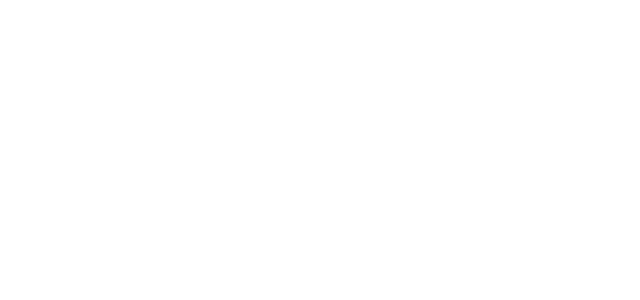
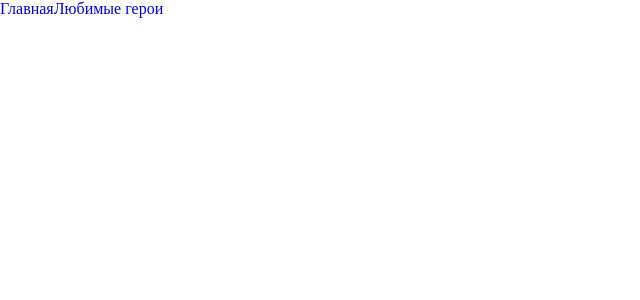
Before and after one commit to hoka-hoka/Crypton.test, a Vue app: page / in a window 1280 px wide. Shown: the top 300 px of the page, without its empty margins (0-640 px from the left). Built offline with nearby package versions, Linux system fonts and the light colour scheme; the HTML template or start-up script is replaced by a standard one.

Commit message:
added navigation

```diff
--- a/package.json
+++ b/package.json
@@ -36,6 +36,7 @@
     "pug": "^3.0.2",
     "pug-plain-loader": "^1.1.0",
     "raw-loader": "^4.0.2",
+    "react-router-dom": "^5.2.0",
     "sass-loader": "^8.0.2",
     "stylelint": "^13.12.0",
     "stylelint-config-airbnb": "0.0.0",
--- /dev/null
+++ b/src/components/Favorites/index.jsx
@@ -0,0 +1,8 @@
+import React, { useState } from 'react';
+
+const Favorites = ({}) => {
+  const [state, setState] = useState();
+  return <></>;
+};
+
+export default Favorites;
--- /dev/null
+++ b/src/components/Navigation/Navigation.scss
@@ -0,0 +1,16 @@
+.nav {
+  display: flex;
+
+  &__link {
+    margin-right: 20px;
+
+    &:last-of-type {
+      margin-right: unset;
+    }
+
+    &_active {
+      color: $black;
+      pointer-events: none;
+    }
+  }
+}
--- /dev/null
+++ b/src/components/Navigation/index.jsx
@@ -0,0 +1,44 @@
+import React, { useState } from 'react';
+import { BrowserRouter, NavLink } from 'react-router-dom';
+import { lang, langData, viewMode, navigation } from '../../constants';
+
+import './Navigation.scss';
+
+const Navigation = ({ view, withRouter, updateState }) => {
+  const [state, setState] = useState();
+
+  const changeView = (newView) => {
+    console.log();
+  };
+
+  const FancyLink = (ref, name) => (
+    <a className="nav__link" href={ref} onClick={changeView}>
+      {name}
+    </a>
+  );
+
+  return (
+    <nav className="nav">
+      <BrowserRouter>
+        {navigation.map((item) => (
+          <NavLink
+            key={item.id}
+            to={item.ref}
+            className="nav__link"
+            activeClassName="nav__link_active"
+            exact
+            replace
+          >
+            {item.name}
+          </NavLink>
+        ))}
+      </BrowserRouter>
+    </nav>
+  );
+};
+
+Navigation.defaultProps = {
+  view: '',
+};
+
+export default Navigation;
--- a/src/components/index.jsx
+++ b/src/components/index.jsx
@@ -1,17 +1,51 @@
 import React, { Component } from 'react';
+
+import Favorites from './Favorites';
+import Navigation from './Navigation';
 import Card from './Card';
+
+import { lang, langData, viewMode, navigation } from '../constants';
 
 import '../scss/normalize.scss';
 import './main.scss';
+import { map } from 'jquery';
 
 class Template extends Component {
   constructor(props) {
     super(props);
-    this.state = {};
+    this.state = { view: viewMode.main };
   }
 
+  // componentDidMount = () => {
+  //   console.log(window.history);
+  // };
+
+  // componentDidUpdate = (_, prevState) => {
+  //   const { view } = this.state;
+  //   if (prevState.view !== view) {
+  //     this.changeView();
+  //   }
+  // };
+
+  changeView = () => {
+    const { history } = window;
+    this.setState({ view: history.state.view });
+  };
+
+  updateState = ({ update } = {}) => {
+    if (!update) {
+      return this.state;
+    }
+    return (params) => this.setState(params);
+  };
+
   render() {
-    return <></>;
+    const { view } = this.state;
+    return (
+      <div className="st-wars">
+        <Navigation view={view} updateState={this.updateState} />
+      </div>
+    );
   }
 }
 
--- a/src/constants.js
+++ b/src/constants.js
@@ -1,5 +1,32 @@
-const lang = [];
+const lang = ['Главная', 'Любимые герои'];
 
-const langData = [];
+const langData = {
+  main: 0,
+  favorites: 1,
+};
 
-export default { lang, langData };
+const viewMode = {
+  none: 'none',
+  load: 'loading',
+  main: lang[langData.main],
+  favorites: lang[langData.favorites],
+};
+
+const navigation = [
+  {
+    id: 1,
+    alias: lang[langData.main],
+    name: 'Главная',
+    ref: '/',
+    view: lang[langData.main],
+  },
+  {
+    id: 2,
+    alias: lang[langData.favorites],
+    name: 'Любимые герои',
+    ref: '/home',
+    view: lang[langData.favorites],
+  },
+];
+
+export { lang, langData, viewMode, navigation };
--- a/src/scss/normalize.scss
+++ b/src/scss/normalize.scss
@@ -32,6 +32,11 @@
   cursor: pointer;
 }
 
+a {
+  text-decoration: none;
+  user-select: none;
+}
+
 .none {
   display: none;
 }
--- a/src/scss/variables.scss
+++ b/src/scss/variables.scss
@@ -1 +1,19 @@
-$iconFont: 'Fontello';
+$mainFont: 'Montserrat', Arial, sans-serif;
+$symFont: 'Fontello';
+
+$mainFontSize: 12px;
+
+$black: rgb(31, 32, 65);
+$black-5: rgba(31, 32, 65, 0.05);
+$black-25: rgba(31, 32, 65, 0.25);
+$black-50: rgba(31, 32, 65, 0.5);
+$black-75: rgba(31, 32, 65, 0.75);
+
+$blue: #489ccc;
+$blue-alpha: #489ccccc;
+$orange: #ffa726;
+$green: #8bc34a;
+$lime: #419d78;
+$lime-light: #67b193;
+$grey: grey;
+$white: white;
```
Also changed, not shown: 2 other files (tests, documents, lock files or other folders).
